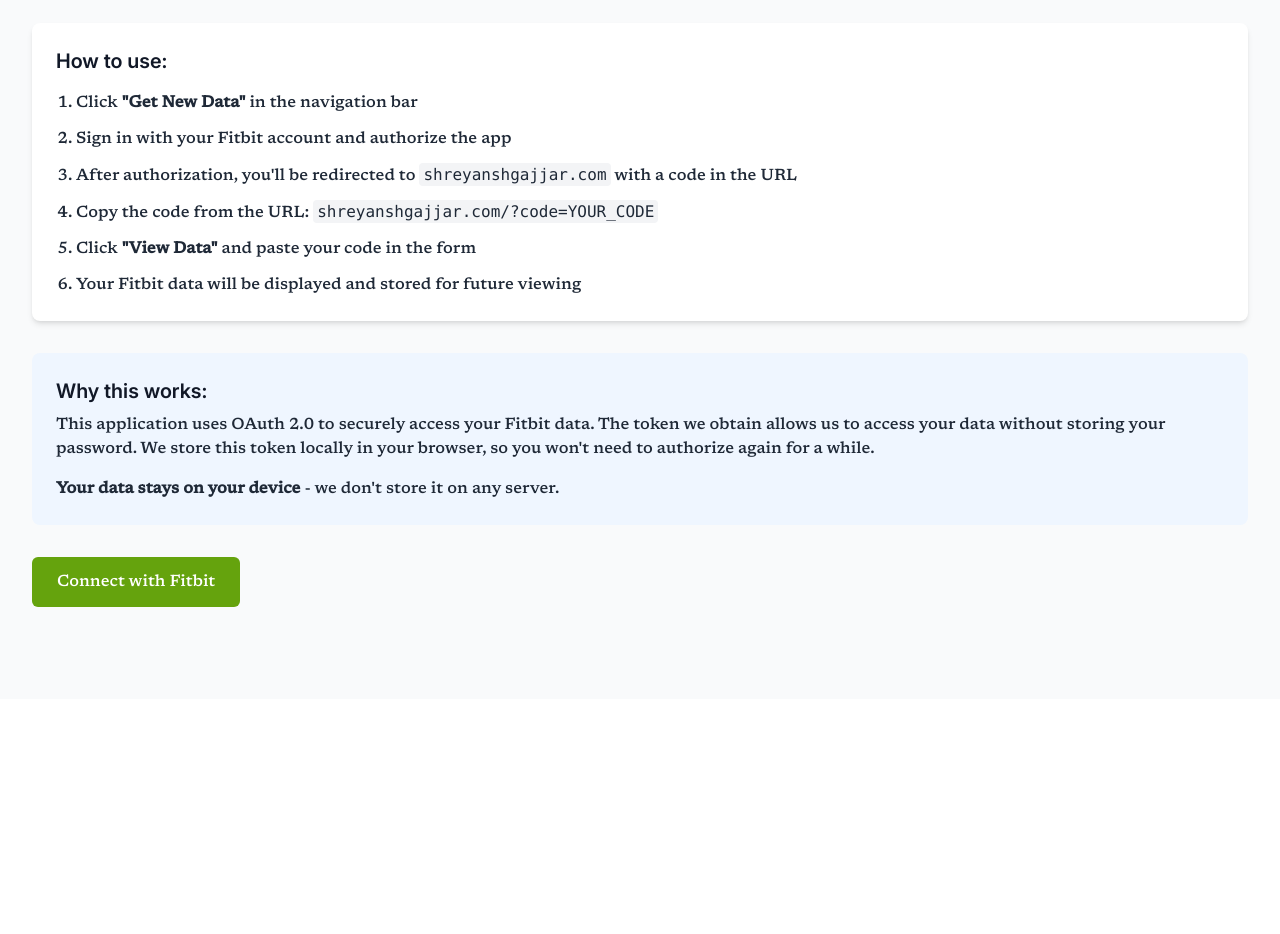
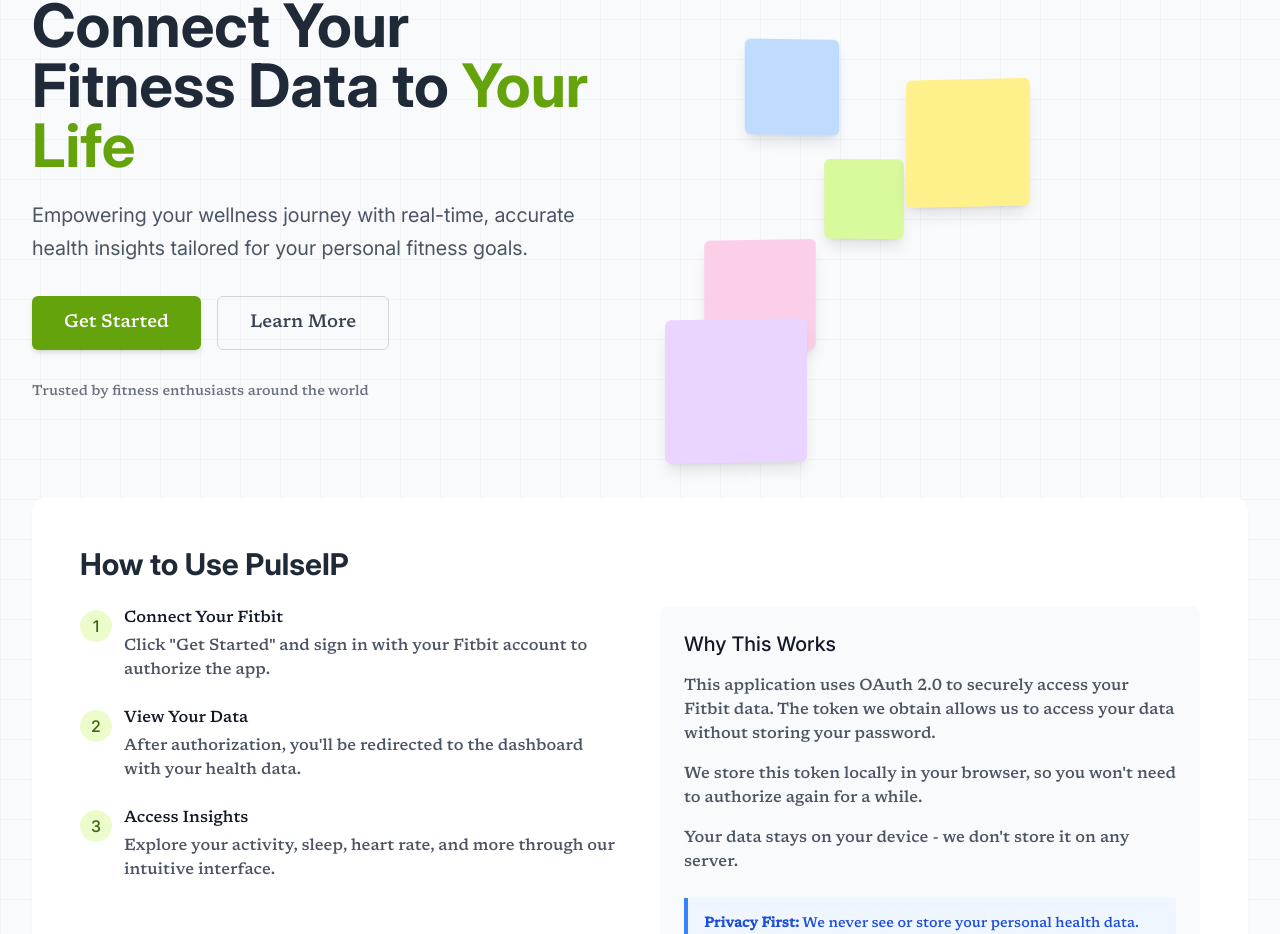
Before and after one commit to Pulse-Ip-superAgentHack/frontend-app, a Next.js app: page / in a window 1280 px wide. Shown: the part 174-1108 px from the top of the page. Before the commit the page ends 873 px from the top, so only its background shows below. Built offline with nearby package versions, Linux system fonts and the light colour scheme.

Commit message:
revamp and fix

```diff
--- a/src/app/page.tsx
+++ b/src/app/page.tsx
@@ -1,69 +1,137 @@
 'use client'
 
-import { useEffect, useState } from 'react'
 import Link from 'next/link'
 import { useRouter } from 'next/navigation'
+import { useState } from 'react'
 
-export default function Home() {
-  const router = useRouter()
-  const [isAuthenticated, setIsAuthenticated] = useState(false)
-  const [checkingAuth, setCheckingAuth] = useState(true)
-
-  useEffect(() => {
-    // Check if user is already authenticated
-    const isLoggedIn = document.cookie.includes('fitbit_authenticated=true')
-    setIsAuthenticated(isLoggedIn)
-    setCheckingAuth(false)
-
-    // Optional: If already authenticated, redirect to dashboard
-    if (isLoggedIn) {
-      router.push('/dashboard')
-    }
-  }, [router])
+export default function LandingPage() {
+  const router = useRouter();
+  const [isHovering, setIsHovering] = useState(false);
 
   return (
-    <div className="min-h-screen bg-gray-50">
-      <div className="max-w-7xl mx-auto px-4 sm:px-6 lg:px-8 py-16">
-        <h1 className="text-3xl font-bold text-gray-900 mb-6">Fitbit Data Viewer</h1>
+    <div className="min-h-screen bg-gray-50 overflow-hidden relative">
+      {/* Grid Background */}
+      <div className="absolute inset-0 z-0" style={{
+        backgroundImage: `linear-gradient(to right, #e5e7eb 1px, transparent 1px), linear-gradient(to bottom, #e5e7eb 1px, transparent 1px)`,
+        backgroundSize: '40px 40px',
+        opacity: 0.4
+      }}></div>
 
-        <div className="bg-white rounded-lg shadow-md p-6 mb-8">
-          <h2 className="text-xl font-semibold text-gray-900 mb-4">How to use:</h2>
-          <ol className="list-decimal pl-5 space-y-3 text-gray-800">
-            <li>Click <strong>&quot;Get New Data&quot;</strong> in the navigation bar</li>
-            <li>Sign in with your Fitbit account and authorize the app</li>
-            <li>After authorization, you&apos;ll be redirected to <code className="bg-gray-100 px-1 py-0.5 rounded">shreyanshgajjar.com</code> with a code in the URL</li>
-            <li>Copy the code from the URL: <code className="bg-gray-100 px-1 py-0.5 rounded">shreyanshgajjar.com/?code=YOUR_CODE</code></li>
-            <li>Click <strong>&quot;View Data&quot;</strong> and paste your code in the form</li>
-            <li>Your Fitbit data will be displayed and stored for future viewing</li>
-          </ol>
+      {/* Main content */}
+      <div className="relative z-10 max-w-7xl mx-auto px-4 sm:px-6 lg:px-8 py-16 md:py-24">
+        <div className="grid grid-cols-1 lg:grid-cols-2 gap-12 items-center">
+          <div>
+            <h1 className="text-5xl sm:text-6xl font-newsreader font-bold text-gray-800 leading-tight mb-6">
+              Connect Your Fitness Data to <span className="text-lime-600">Your Life</span>
+            </h1>
+
+            <p className="text-xl text-gray-600 mb-8 leading-relaxed">
+              Empowering your wellness journey with real-time, accurate health insights tailored for your personal fitness goals.
+            </p>
+
+            <div className="flex flex-col sm:flex-row gap-4">
+              <button
+                onClick={() => router.push('/api/auth/initiate')}
+                className="bg-lime-600 text-white py-3 px-8 rounded-md hover:bg-lime-700 transition-all shadow-md text-lg"
+                onMouseEnter={() => setIsHovering(true)}
+                onMouseLeave={() => setIsHovering(false)}
+              >
+                Get Started
+              </button>
+              <Link href="/dashboard" className="border border-gray-300 text-gray-700 py-3 px-8 rounded-md hover:bg-gray-50 transition-all text-center text-lg">
+                Learn More
+              </Link>
+            </div>
+
+            <p className="mt-8 text-gray-500 text-sm">
+              Trusted by fitness enthusiasts around the world
+            </p>
+          </div>
+
+          <div className="relative">
+            {/* 3D Elements */}
+            <div className="relative h-[400px] perspective">
+              <div className="absolute top-10 left-20 w-24 h-24 bg-blue-200 rounded-md transform rotate-12 transition-transform duration-700 ease-in-out shadow-lg"
+                style={{ transform: isHovering ? 'rotateX(10deg) rotateY(20deg) translateZ(20px)' : 'rotateX(5deg) rotateY(10deg) translateZ(0)' }}>
+              </div>
+              <div className="absolute top-40 left-40 w-20 h-20 bg-lime-200 rounded-md transform -rotate-6 transition-transform duration-700 ease-in-out delay-100 shadow-lg"
+                style={{ transform: isHovering ? 'rotateX(-15deg) rotateY(-10deg) translateZ(40px)' : 'rotateX(-5deg) rotateY(-5deg) translateZ(0)' }}>
+              </div>
+              <div className="absolute top-60 left-10 w-28 h-28 bg-pink-200 rounded-md transform rotate-45 transition-transform duration-700 ease-in-out delay-200 shadow-lg"
+                style={{ transform: isHovering ? 'rotateX(20deg) rotateY(-15deg) translateZ(30px)' : 'rotateX(10deg) rotateY(-5deg) translateZ(0)' }}>
+              </div>
+              <div className="absolute top-20 left-60 w-32 h-32 bg-yellow-200 rounded-md transform -rotate-12 transition-transform duration-700 ease-in-out delay-150 shadow-lg"
+                style={{ transform: isHovering ? 'rotateX(-10deg) rotateY(25deg) translateZ(50px)' : 'rotateX(-5deg) rotateY(15deg) translateZ(0)' }}>
+              </div>
+              <div className="absolute top-80 left-50 w-36 h-36 bg-purple-200 rounded-md transform rotate-15 transition-transform duration-700 ease-in-out delay-300 shadow-lg"
+                style={{ transform: isHovering ? 'rotateX(15deg) rotateY(-20deg) translateZ(60px)' : 'rotateX(5deg) rotateY(-10deg) translateZ(0)' }}>
+              </div>
+            </div>
+          </div>
         </div>
 
-        <div className="bg-blue-50 rounded-lg p-6">
-          <h2 className="text-xl font-semibold text-gray-900 mb-2">Why this works:</h2>
-          <p className="mb-4 text-gray-800">
-            This application uses OAuth 2.0 to securely access your Fitbit data.
-            The token we obtain allows us to access your data without storing your password.
-            We store this token locally in your browser, so you won't need to authorize again for a while.
-          </p>
-          <p className="text-gray-800">
-            <strong>Your data stays on your device</strong> - we don't store it on any server.
-          </p>
+        {/* How It Works Section */}
+        <div className="mt-24 bg-white rounded-xl shadow-sm p-8 md:p-12">
+          <h2 className="text-3xl font-newsreader font-bold text-gray-800 mb-6">How to Use PulseIP</h2>
+
+          <div className="grid grid-cols-1 md:grid-cols-2 gap-10">
+            <div className="space-y-6">
+              <div className="flex items-start gap-3">
+                <div className="bg-lime-100 text-lime-800 rounded-full w-8 h-8 flex items-center justify-center shrink-0 mt-1">1</div>
+                <div>
+                  <h3 className="font-medium text-gray-900">Connect Your Fitbit</h3>
+                  <p className="text-gray-600 mt-1">Click "Get Started" and sign in with your Fitbit account to authorize the app.</p>
+                </div>
+              </div>
+
+              <div className="flex items-start gap-3">
+                <div className="bg-lime-100 text-lime-800 rounded-full w-8 h-8 flex items-center justify-center shrink-0 mt-1">2</div>
+                <div>
+                  <h3 className="font-medium text-gray-900">View Your Data</h3>
+                  <p className="text-gray-600 mt-1">After authorization, you'll be redirected to the dashboard with your health data.</p>
+                </div>
+              </div>
+
+              <div className="flex items-start gap-3">
+                <div className="bg-lime-100 text-lime-800 rounded-full w-8 h-8 flex items-center justify-center shrink-0 mt-1">3</div>
+                <div>
+                  <h3 className="font-medium text-gray-900">Access Insights</h3>
+                  <p className="text-gray-600 mt-1">Explore your activity, sleep, heart rate, and more through our intuitive interface.</p>
+                </div>
+              </div>
+            </div>
+
+            <div className="bg-gray-50 p-6 rounded-lg">
+              <h3 className="text-xl font-medium text-gray-900 mb-4">Why This Works</h3>
+              <p className="text-gray-600 mb-4">
+                This application uses OAuth 2.0 to securely access your Fitbit data. The token we obtain allows us to access your data without storing your password.
+              </p>
+              <p className="text-gray-600 mb-4">
+                We store this token locally in your browser, so you won't need to authorize again for a while.
+              </p>
+              <p className="text-gray-600 font-medium">
+                Your data stays on your device - we don't store it on any server.
+              </p>
+
+              <div className="mt-6 bg-blue-50 border-l-4 border-blue-500 p-4">
+                <p className="text-blue-700 text-sm">
+                  <strong>Privacy First:</strong> We never see or store your personal health data. Everything happens securely on your device.
+                </p>
+              </div>
+            </div>
+          </div>
         </div>
 
-        {/* Update the sign-in button based on auth state */}
-        {!checkingAuth && (
-          <div className="mt-8">
-            {isAuthenticated ? (
-              <Link href="/dashboard" className="inline-flex items-center px-6 py-3 border border-transparent text-base font-medium rounded-md text-white bg-lime-600 hover:bg-lime-700">
-                Go to Dashboard
-              </Link>
-            ) : (
-              <Link href="/api/auth/initiate" className="inline-flex items-center px-6 py-3 border border-transparent text-base font-medium rounded-md text-white bg-lime-600 hover:bg-lime-700">
-                Connect with Fitbit
-              </Link>
-            )}
-          </div>
-        )}
+        {/* Call to action */}
+        <div className="mt-16 text-center">
+          <h2 className="text-2xl font-newsreader font-bold text-gray-800 mb-6">Ready to experience your data in a new way?</h2>
+          <button
+            onClick={() => router.push('/api/auth/initiate')}
+            className="bg-lime-600 text-white py-3 px-8 rounded-md hover:bg-lime-700 transition-all shadow-md text-lg"
+          >
+            Connect Your Fitbit
+          </button>
+        </div>
       </div>
     </div>
   )
```
Also changed, not shown: src/app/marketplace/page.tsx (added, +122 -0 lines).
